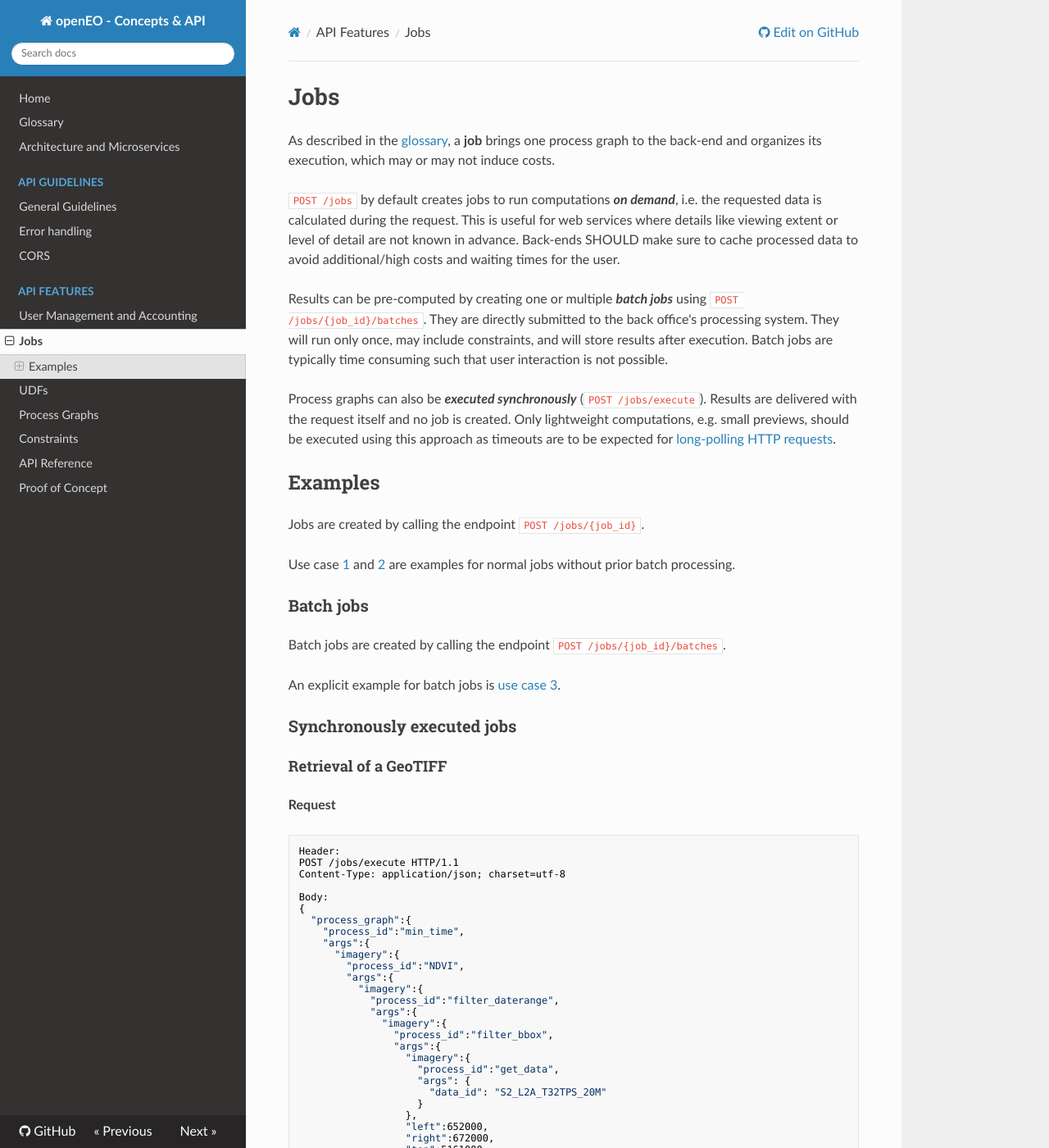
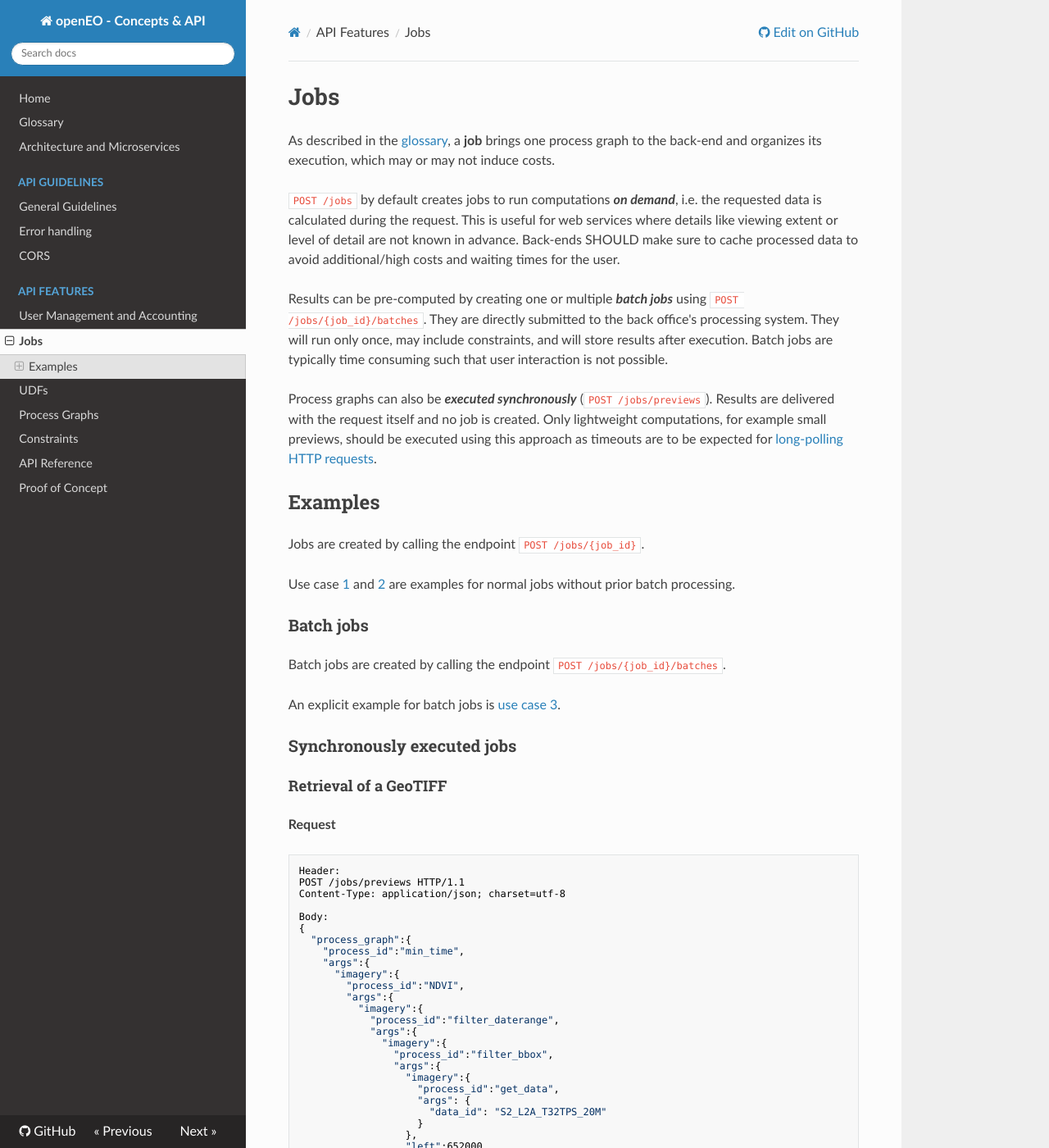
Before and after one commit to Open-EO/openeo-api, an MkDocs documentation site: the page built from docs/docs/jobs.md, in a window 1280 px wide and 1400 px high. Shown: the whole window at 82% size. Built offline with MkDocs 1.6.1, drawn with Linux system fonts in a browser that asks for light colours; nearby versions of some CDN libraries; old or Windows-style settings are respelled for this version of MkDocs; some of the changed text lies outside the part shown.

Commit message:
Some minor fixes to the job documentation regarding the synchronous endpoint.

````diff
--- a/docs/docs/jobs.md
+++ b/docs/docs/jobs.md
@@ -6,7 +6,7 @@ As described in the [glossary](glossary.md), a **job** brings one process graph
 
 Results can be pre-computed by creating one or multiple ***batch jobs*** using  `POST /jobs/{job_id}/batches`.  They are directly submitted to the back office's processing system. They will run only once, may include constraints, and will store results after execution. Batch jobs are typically time consuming such that user interaction is not possible.
 
-Process graphs can also be ***executed  synchronously*** (`POST /jobs/execute`). Results are delivered with the request itself and no job is created. Only lightweight computations, e.g. small previews, should be executed using this approach as timeouts are to be expected for [long-polling HTTP requests](https://www.pubnub.com/blog/2014-12-01-http-long-polling/).
+Process graphs can also be ***executed  synchronously*** (`POST /jobs/previews`). Results are delivered with the request itself and no job is created. Only lightweight computations, for example small previews, should be executed using this approach as timeouts are to be expected for [long-polling HTTP requests](https://www.pubnub.com/blog/2014-12-01-http-long-polling/).
 
 ## Examples
 
@@ -28,7 +28,7 @@ An explicit example for batch jobs is [use case 3](poc.md#use-case-3).
 
 ```
 Header:
-POST /jobs/execute HTTP/1.1
+POST /jobs/previews HTTP/1.1
 Content-Type: application/json; charset=utf-8
 
 Body:
@@ -97,7 +97,7 @@ omitted (the GeoTiff file contents)
 
 ```
 Header:
-POST /jobs/execute HTTP/1.1
+POST /jobs/previews HTTP/1.1
 Content-Type: application/json; charset=utf-8
 
 Body:
````
